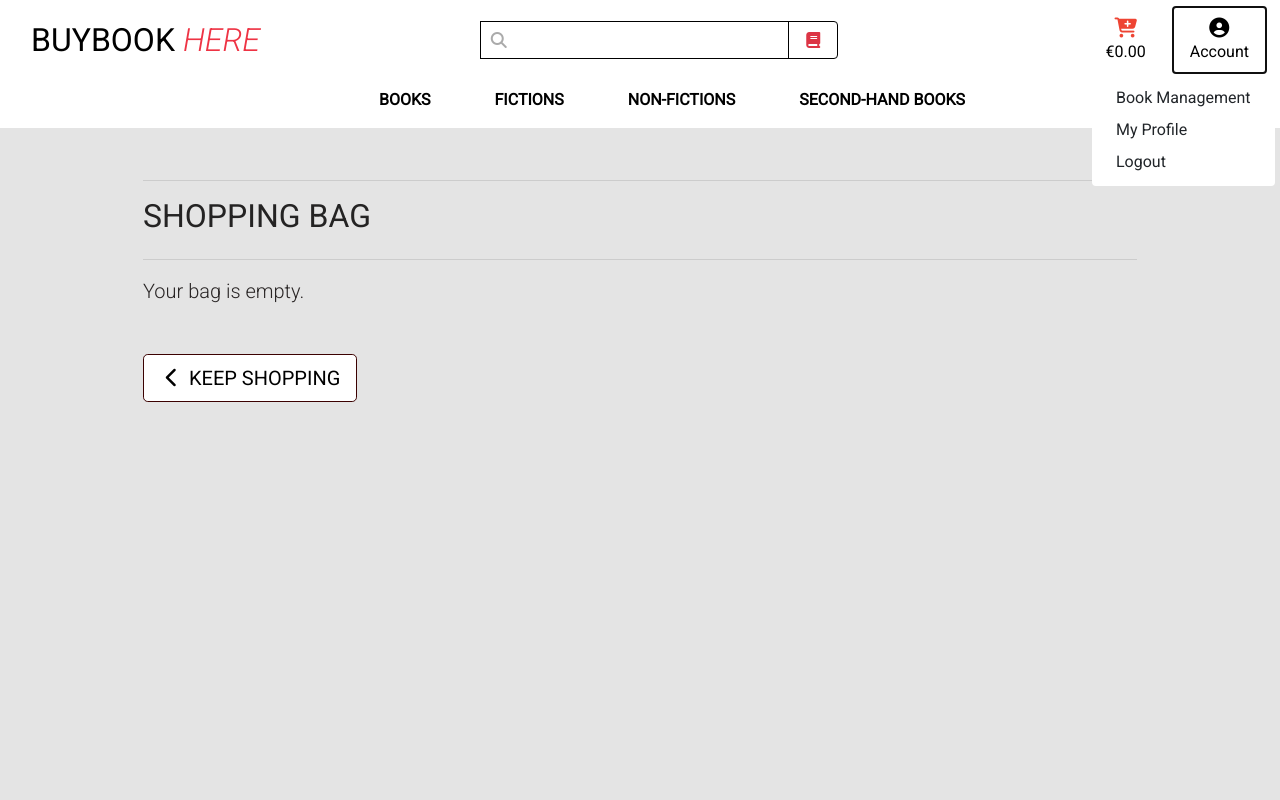
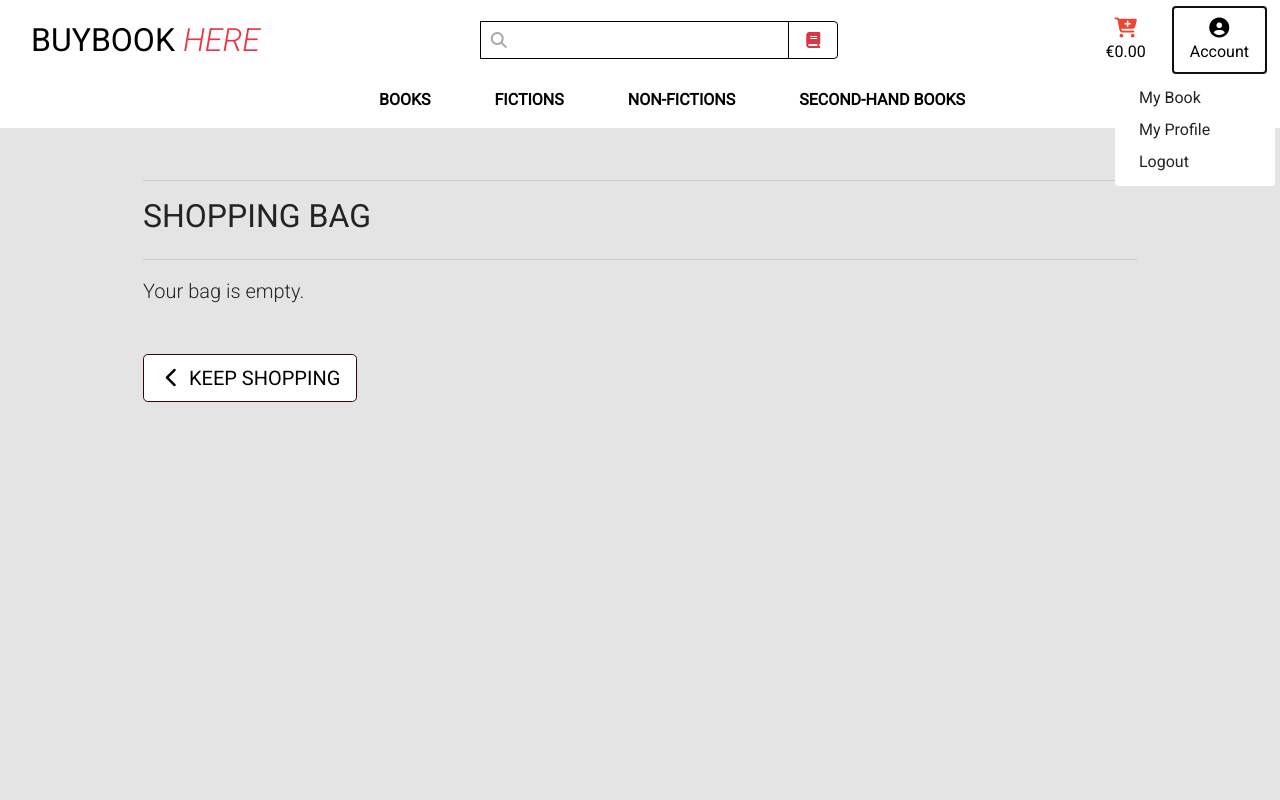
Before and after one commit to Code-Institute-Submissions/Oneday2010-project4-buybookhere, a Django app: page /bag/ in a window 1280 px wide, after a click on "Account". Run offline with Django 3.2, Linux system fonts and the light colour scheme; a user stored in the database is signed in; some libraries are stand-ins or nearby versions.

Commit message:
my book to base.html

```diff
--- a/templates/base.html
+++ b/templates/base.html
@@ -98,7 +98,7 @@
                         <div class="dropdown-menu border-0" aria-labelledby="user-options">
                             {% if request.user.is_authenticated %}
                             {% if request.user.is_superuser %}
-                            <a href="{% url 'add_book' %}" class="dropdown-item">Book Management</a>
+                            <a href="{% url 'add_book' %}" class="dropdown-item">My Book</a>
                             {% endif %}
                             <a href="{% url 'profile' %}" class="dropdown-item">My Profile</a>
                             <a href="{% url 'account_logout' %}" class="dropdown-item">Logout</a>
```
